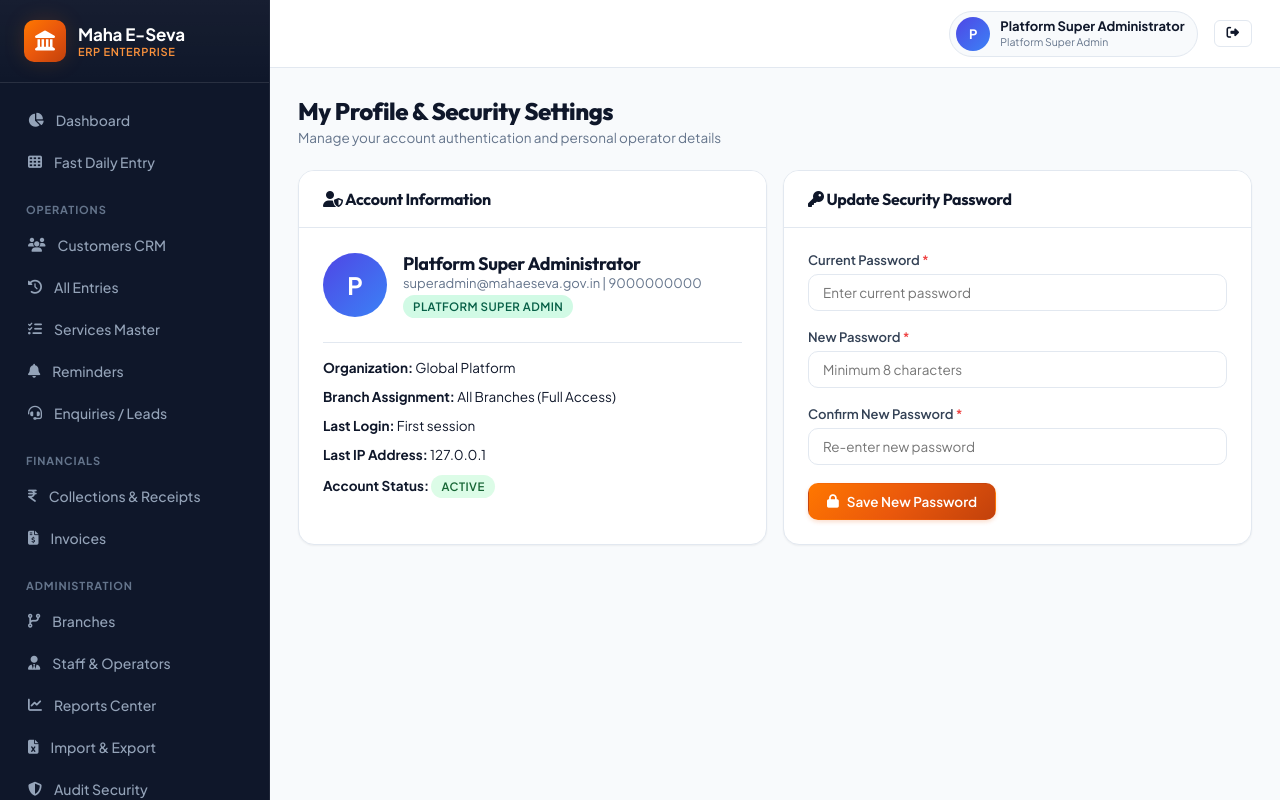
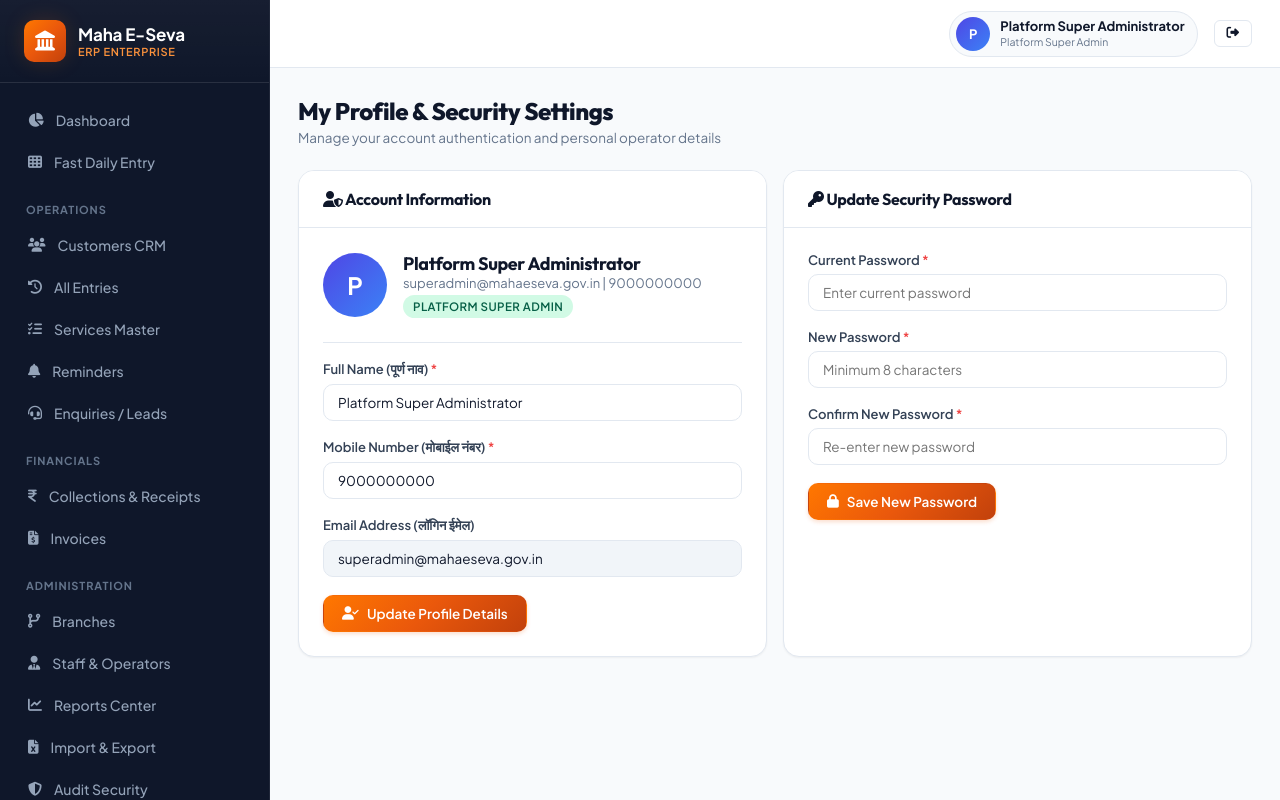
Before and after one commit to VKadam-vk/maha-eseva, a Laravel app: page /profile in a window 1280 px wide. Run offline with Laravel 12, Linux system fonts and the light colour scheme; a user stored in the database is signed in; data comes from the database, SQL or seed files in the repository; both versions use the stored data as it was after the commit.

Commit message:
Sync Owner name Vinod Kadam across settings, profile, database and SQL dump

```diff
--- a/app/Http/Controllers/AuthController.php
+++ b/app/Http/Controllers/AuthController.php
@@ -112,6 +112,38 @@ class AuthController extends Controller
     }
 
     /**
+     * Update profile details (Name & Mobile).
+     */
+    public function updateProfile(Request $request): RedirectResponse
+    {
+        $user = Auth::user();
+        $validated = $request->validate([
+            'name' => ['required', 'string', 'max:255'],
+            'mobile' => ['required', 'string', 'max:20'],
+        ]);
+
+        $user->update([
+            'name' => $validated['name'],
+            'mobile' => $validated['mobile'],
+        ]);
+
+        if ($user->isBusinessOwner() && $user->tenant) {
+            $user->tenant->update([
+                'contact_name' => $validated['name'],
+                'contact_mobile' => $validated['mobile'],
+            ]);
+            if ($user->tenant->mainBranch) {
+                $user->tenant->mainBranch->update([
+                    'contact_person' => $validated['name'],
+                    'contact_mobile' => $validated['mobile'],
+                ]);
+            }
+        }
+
+        return back()->with('success', 'Profile details updated successfully.');
+    }
+
+    /**
      * Update password.
      */
     public function updatePassword(Request $request): RedirectResponse
--- a/database/seeders/DatabaseSeeder.php
+++ b/database/seeders/DatabaseSeeder.php
@@ -127,7 +127,7 @@ class DatabaseSeeder extends Seeder
                 'uuid' => (string) Str::uuid(),
                 'name' => 'Maha E-Seva Kendra & Digital Services',
                 'business_type' => 'MAHA_E_SEVA',
-                'contact_name' => 'Ajit Deshmukh',
+                'contact_name' => 'Vinod Kadam',
                 'contact_email' => 'admin@mahaeseva.com',
                 'contact_mobile' => '9876543210',
                 'address' => 'Shop No. 1, Main Market Road',
@@ -161,7 +161,7 @@ class DatabaseSeeder extends Seeder
                 'uuid' => (string) Str::uuid(),
                 'tenant_id' => $tenant->id,
                 'name' => 'Main Head Office',
-                'contact_person' => 'Ajit Deshmukh',
+                'contact_person' => 'Vinod Kadam',
                 'contact_mobile' => '9876543210',
                 'contact_email' => 'admin@mahaeseva.com',
                 'address' => 'Shop No. 1, Main Market Road',
@@ -197,7 +197,7 @@ class DatabaseSeeder extends Seeder
             [
                 'tenant_id' => $tenant->id,
                 'branch_id' => $mainBranch->id,
-                'name' => 'Ajit Deshmukh (Owner)',
+                'name' => 'Vinod Kadam (Owner)',
                 'mobile' => '9876543210',
                 'password' => Hash::make($seedPassword),
                 'status' => 'ACTIVE',
--- a/resources/views/auth/profile.blade.php
+++ b/resources/views/auth/profile.blade.php
@@ -28,13 +28,29 @@
                 </div>
             </div>
 
-            <div style="display: flex; flex-direction: column; gap: 12px; font-size: 13.5px; border-top: 1px solid var(--surface-border); padding-top: 16px;">
-                <div><strong>Organization:</strong> {{ $user->tenant->name ?? 'Global Platform' }}</div>
-                <div><strong>Branch Assignment:</strong> {{ $user->branch->name ?? 'All Branches (Full Access)' }}</div>
-                <div><strong>Last Login:</strong> {{ $user->last_login_at ? $user->last_login_at->format('d M Y, h:i A') : 'First session' }}</div>
-                <div><strong>Last IP Address:</strong> {{ $user->last_login_ip ?? '127.0.0.1' }}</div>
-                <div><strong>Account Status:</strong> <span class="badge badge-paid">{{ $user->status }}</span></div>
-            </div>
+            <form action="{{ route('profile.update') }}" method="POST" style="margin-top: 18px; border-top: 1px solid var(--surface-border); padding-top: 18px;">
+                @csrf
+                @method('PUT')
+
+                <div class="form-group">
+                    <label class="form-label required">Full Name (पूर्ण नाव)</label>
+                    <input type="text" name="name" class="form-control" required value="{{ old('name', $user->name) }}" placeholder="e.g. Vinod Kadam">
+                </div>
+
+                <div class="form-group">
+                    <label class="form-label required">Mobile Number (मोबाईल नंबर)</label>
+                    <input type="text" name="mobile" class="form-control" required value="{{ old('mobile', $user->mobile) }}" placeholder="e.g. 9823112245">
+                </div>
+
+                <div class="form-group">
+                    <label class="form-label">Email Address (लॉगिन ईमेल)</label>
+                    <input type="email" class="form-control" value="{{ $user->email }}" readonly style="background-color: #f1f5f9; cursor: not-allowed;" title="Email cannot be changed directly">
+                </div>
+
+                <button type="submit" class="btn btn-primary">
+                    <i class="fa-solid fa-user-check"></i> Update Profile Details
+                </button>
+            </form>
         </div>
     </div>
 
--- a/routes/web.php
+++ b/routes/web.php
@@ -63,6 +63,7 @@ Route::middleware(['auth', 'tenant'])->group(function () {
 
     // Profile & Security
     Route::get('/profile', [AuthController::class, 'profile'])->name('profile');
+    Route::put('/profile', [AuthController::class, 'updateProfile'])->name('profile.update');
     Route::put('/profile/password', [AuthController::class, 'updatePassword'])->name('profile.password');
 
     // Customer CRM
```
Also changed, not shown: app/Http/Controllers/SettingController.php (+16 -0 lines), database/maha_eseva_fresh.sql, 1 other file.
